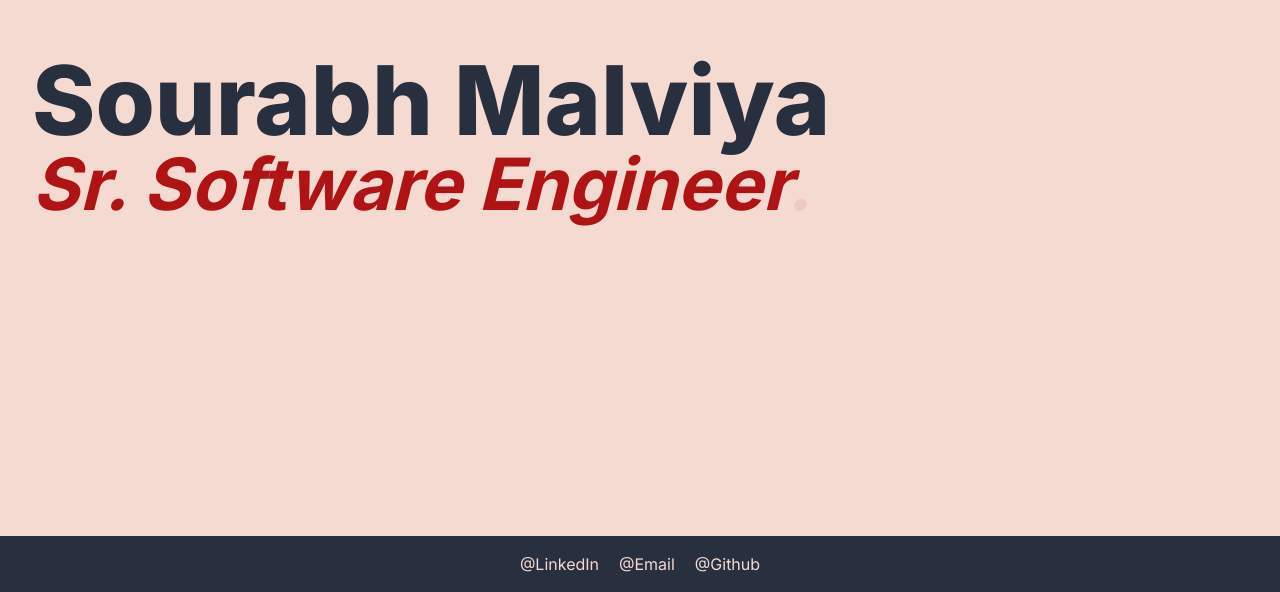
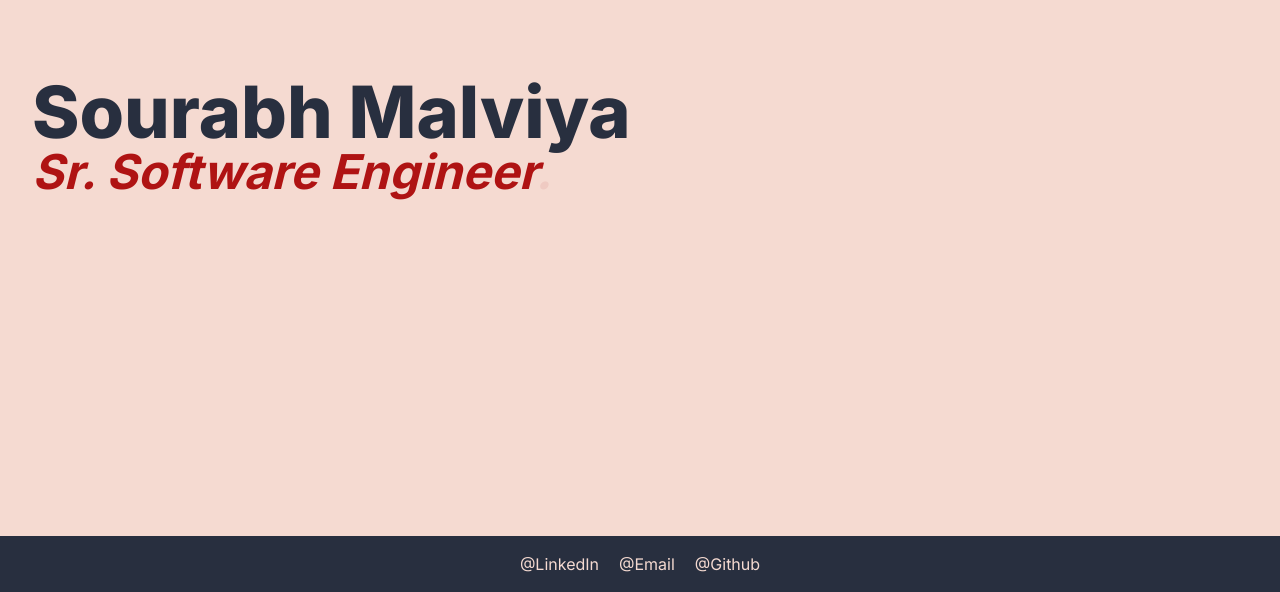
Before and after one commit to malviys/portfolio, a Next.js app: page / in a window 1280 px wide. Shown: the part 264-856 px from the top of the page. Built offline with nearby package versions, Linux system fonts and the light colour scheme.

Commit message:
fix: hero text scaling for different screen sizes

```diff
--- a/src/app/page.tsx
+++ b/src/app/page.tsx
@@ -29,8 +29,8 @@ export default function Home() {
       <Pointer x={mx} y={my} />
       <div className="container">
         <section id="hero" className="min-h-screen flex flex-col justify-center">
-          <h1 className={`text-8xl font-extrabold`}>Sourabh Malviya</h1>
-          <p className="text-7xl font-bold text-primary italic">
+          <h1 className={`text-3xl md:text-5xl lg:text-7xl xl:text-7xl font-extrabold`}>Sourabh Malviya</h1>
+          <p className="text-xl md:text-3xl lg:text-5xl xl:text-5xl font-bold text-primary italic">
             {role}
             <span className="animate-ping">.</span>
           </p>
```
